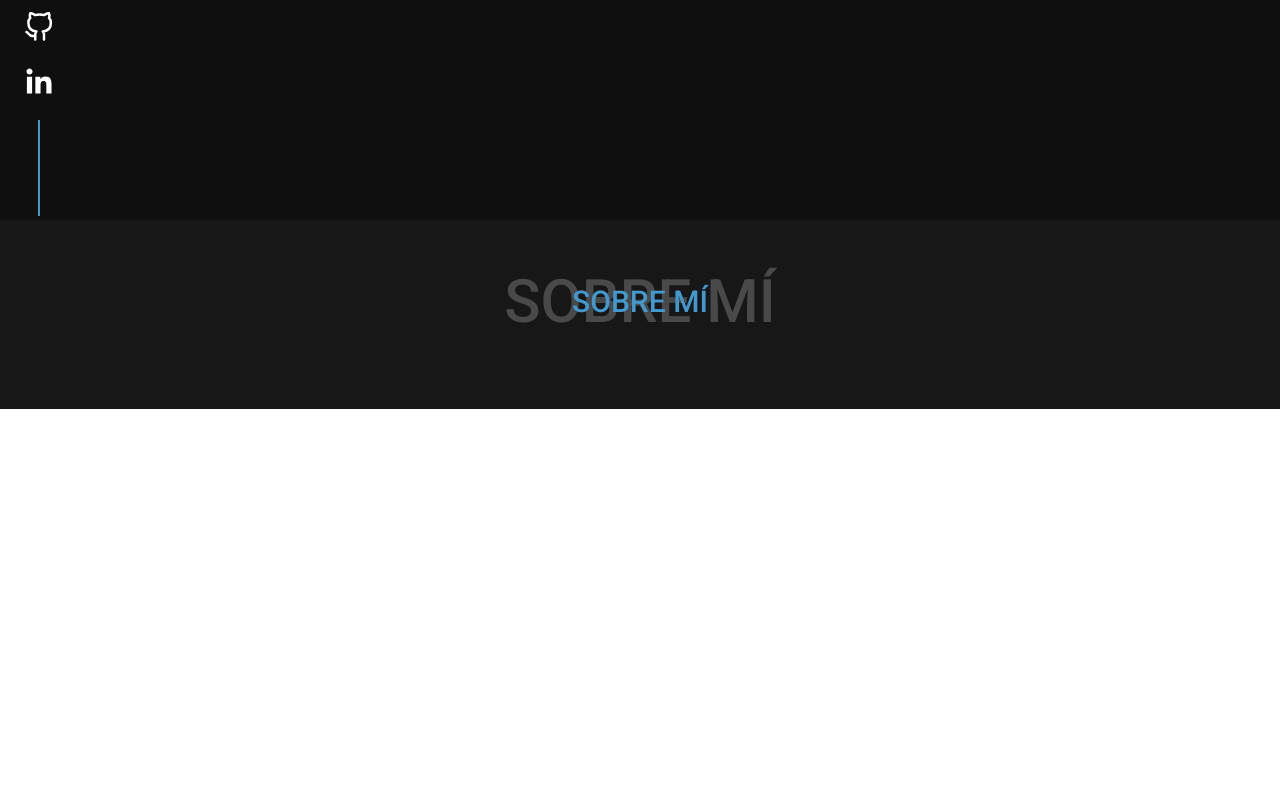
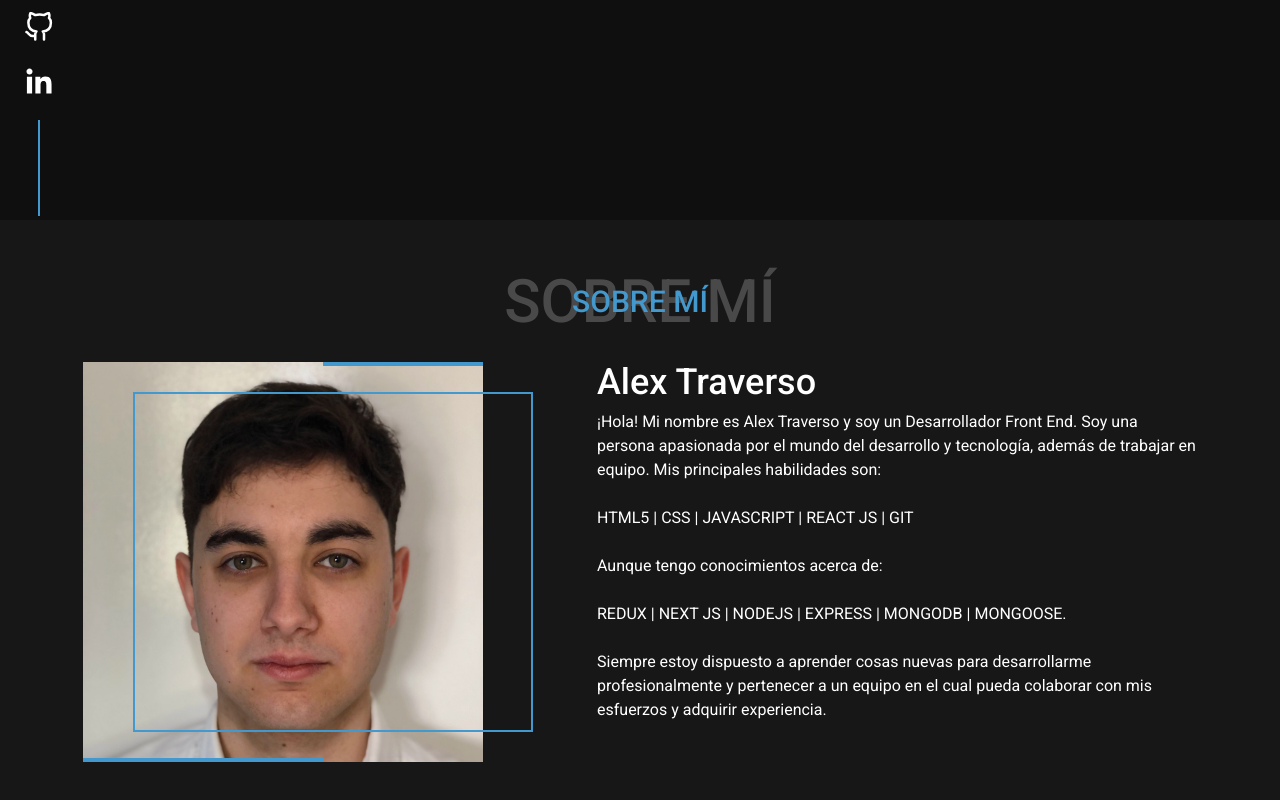
Before and after one commit to alex-traverso/Portfolio, a Next.js app: page / in a window 1280 px wide. Shown: the part 580-1380 px from the top of the page. Before the commit the page ends 989 px from the top, so only its background shows below. Built offline with nearby package versions, Linux system fonts and the light colour scheme.

Commit message:
add AboutMe info + image

```diff
--- a/components/AboutMe/index.js
+++ b/components/AboutMe/index.js
@@ -1,10 +1,57 @@
+import Image from "next/image";
+import profile from "public/profile.png";
 import Titles from "../Titles";
 
 export default function AboutMe() {
   return (
     <>
-      <div className=' pt-sectionTop pb-sectionBottom bg-darkGrey flex justify-center h-auto items-center flex-col'>
+      <div className='px-sectionSides pt-sectionTop pb-sectionBottom bg-darkGrey flex justify-center h-auto items-center self-center flex-col'>
         <Titles>SOBRE MÍ</Titles>
+        <div className='flex justify-between gap-16'>
+          <div className='relative w-[450px] flex items-center'>
+            <div className='absolute right-0 border-2 h-[340px] w-[400px] z-20 border-lightBlue'></div>
+
+            <div className='relative'>
+              <div className='absolute right-0 top-0 border-2 w-40 z-20 border-lightBlue'></div>
+              <div className='absolute left-0 bottom-0 border-2 w-60  z-20 border-lightBlue'></div>
+              <Image
+                className=' w-[400px] h-[400px] object-cover object-top'
+                src={profile}
+                alt='Logo'
+              />
+            </div>
+          </div>
+          <div className='text-white w-[600px]'>
+            <h2 className='font-medium text-4xl mb-2'>Alex Traverso</h2>
+            <p>
+              ¡Hola! Mi nombre es Alex Traverso y soy un Desarrollador Front
+              End. Soy una persona apasionada por el mundo del desarrollo y
+              tecnología, además de trabajar en equipo. Mis principales
+              habilidades son:
+            </p>
+            <br />
+            <p>HTML5 | CSS | JAVASCRIPT | REACT JS | GIT</p>
+            <br />
+            <p>Aunque tengo conocimientos acerca de:</p>
+            <br />
+            <p>REDUX | NEXT JS | NODEJS | EXPRESS | MONGODB | MONGOOSE.</p>
+            <br />
+            <p>
+              Siempre estoy dispuesto a aprender cosas nuevas para desarrollarme
+              profesionalmente y pertenecer a un equipo en el cual pueda
+              colaborar con mis esfuerzos y adquirir experiencia.
+            </p>
+            {/* <p>
+                Mi nombre es Alex Traverso, tengo 23 años y nací en Buenos
+                Aires, Argentina. Cuando descubrí el mundo del desarrollo web me
+                di cuenta que era algo que me gustaba demasiado por lo que
+                decidí adentrarme al máximo. Actualmente estoy desarrollándome
+                en lenguajes como Html, Css y Javascript. Además de esto tengo
+                conocimientos en diseño gráfico y multimedia, en softwares como
+                Adobe Illustrator, Photoshop, Figma entre otros.
+              </p> */}
+          </div>
+        </div>
         {/* <div className='duration-400 text-white relative flex md:min-h-[286px] max-w-[346px] cursor-pointer flex-col items-center gap-4 rounded-xl border border-indigo-300/50 p-6 shadow-inner transition-all hover:-translate-y-2 hover:bg-indigo-300/50 dark:border-zinc-700/40 dark:shadow-zinc-700/40 dark:hover:bg-zinc-600/30 dark:hover:shadow-transparent'>
           Lorem ipsum dolor sit amet consectetur adipisicing elit. Quia placeat
           velit dignissimos eligendi ipsam aliquid recusandae accusantium
--- a/components/Titles/index.js
+++ b/components/Titles/index.js
@@ -1,7 +1,7 @@
 export default function Titles({ children }) {
   return (
     <>
-      <div className='relative h-16 w-full flex justify-center items-center'>
+      <div className='relative h-16 w-full flex justify-center items-center mb-7'>
         <h2 className='text-lightBlue z-10 text-3xl font-medium absolute center'>
           {children}
         </h2>
--- a/tailwind.config.js
+++ b/tailwind.config.js
@@ -19,6 +19,7 @@ module.exports = {
       padding: {
         sectionTop: "50px",
         sectionBottom: "75px",
+        sectionSides: "11rem",
       },
     },
   },
```
Also changed, not shown: public/profile.png (added).
